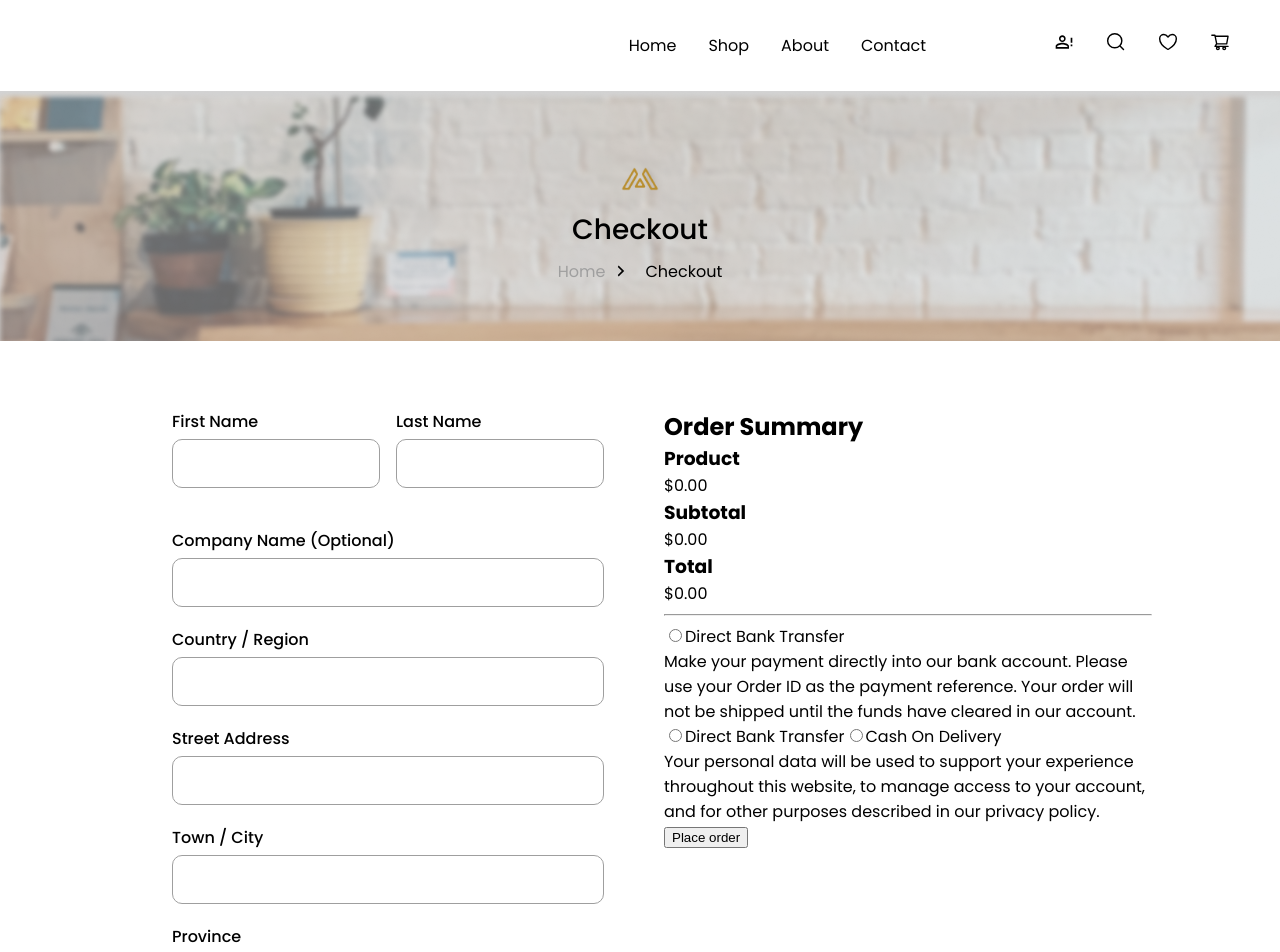
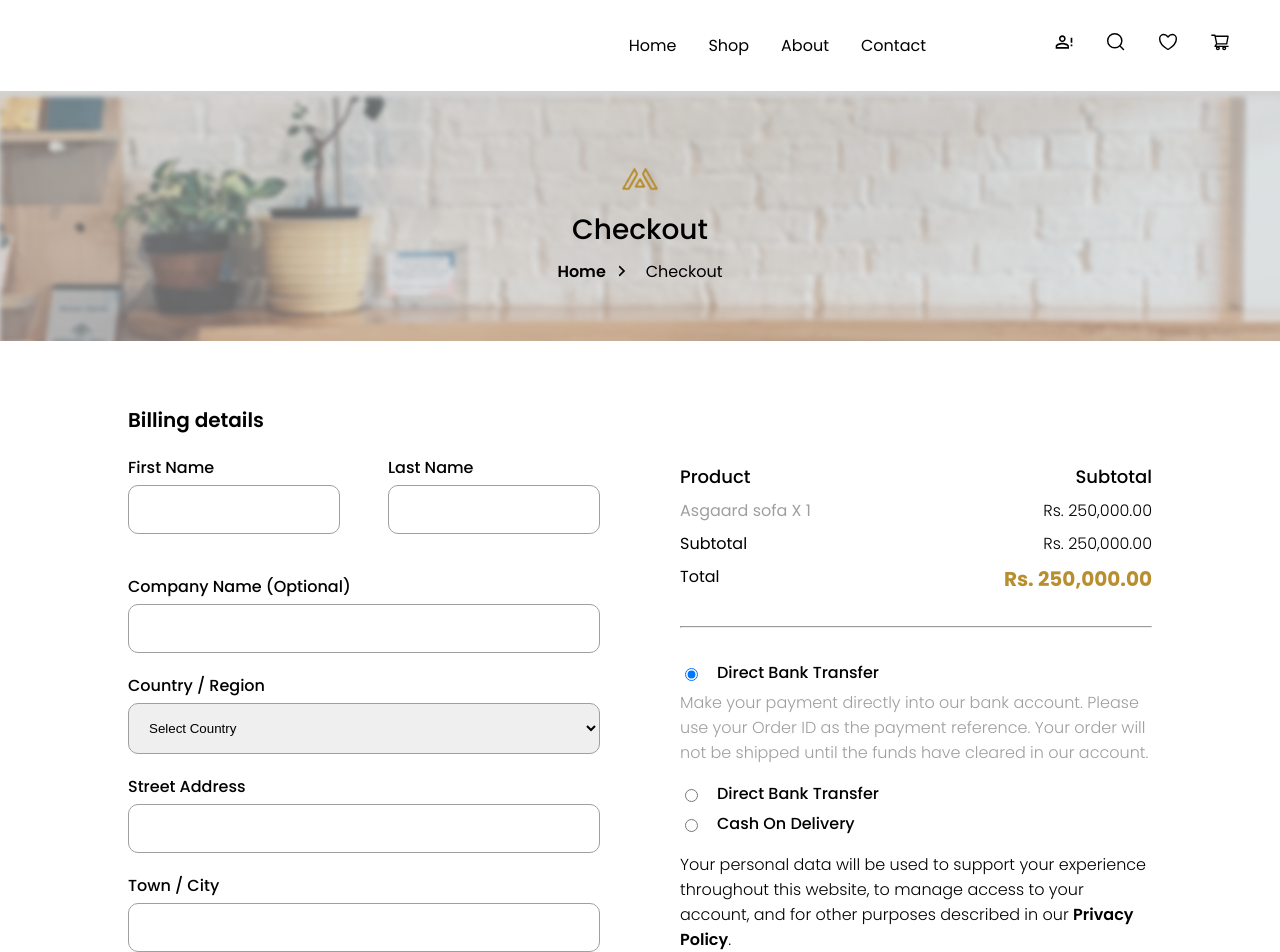
Before and after one commit to Ezzywealth/shop, a Next.js app: page /checkout in a window 1280 px wide. Shown: the top 952 px of the page. Built offline with nearby package versions, Linux system fonts and the light colour scheme.

Commit message:
add checkout page

```diff
--- a/src/app/checkout/page.tsx
+++ b/src/app/checkout/page.tsx
@@ -15,10 +15,13 @@ const CheckoutScreen = () => {
 	return (
 		<div>
 			<HeroSection title='Checkout' />
-			<section className={styles.checkout_container}>
-				<CheckoutForm />
-				<CartSummary />
-			</section>
+			<main className={styles.checkout}>
+				<h1 className={styles.billing_details}>Billing details</h1>
+				<section className={styles.checkout_container}>
+					<CheckoutForm />
+					<CartSummary />
+				</section>
+			</main>
 			<ServiceSection />
 			<FooterSection />
 		</div>
--- a/src/app/styles/breadcrumbs.module.scss
+++ b/src/app/styles/breadcrumbs.module.scss
@@ -26,6 +26,11 @@
 			color: $secondary-text-color;
 		}
 
+		.home_link {
+			color: $primary-color-black;
+			font-weight: 600;
+		}
+
 		a {
 			color: $primary-color-black;
 			text-decoration: none;
--- a/src/app/styles/checkout.module.scss
+++ b/src/app/styles/checkout.module.scss
@@ -1,16 +1,25 @@
 @import 'colors.module';
+
+.checkout {
+	padding: 4rem 10%;
 
 	.checkout_container {
 		display: grid;
 		grid-template-columns: repeat(2, 1fr);
 		justify-content: space-between;
 		margin-top: 20px;
-	gap: 3rem;
-	padding: 3rem 10%;
+		gap: 5rem;
+	}
+
+	.billing_details {
+		font-size: calc(20 / 16 * 1rem);
+		font-weight: 600;
+		color: $primary-color-black;
+		margin-bottom: 1rem;
 	}
 
 	.form_container {
-	max-width: 400px;
+		// max-width: 400px;
 		width: 100%;
 		margin: auto;
 
@@ -31,12 +40,19 @@
 				margin-bottom: 5px;
 				font-weight: 500;
 				font-size: 1rem;
+
+				input {
+					&:checked {
+						background-color: $primary-color-black;
+					}
+				}
 			}
 		}
 
 		.input_field {
 			width: 100%;
-		padding: 1rem 15px;
+			padding: 1rem;
+			box-sizing: border-box;
 			border: 1px solid $secondary-text-color;
 			border-radius: 10px;
 
@@ -54,3 +70,100 @@
 			margin-top: 20px;
 		}
 	}
+
+	.summary_container {
+		hr {
+			margin: 2rem 0;
+		}
+
+		.summary_top {
+			.summary_detail {
+				display: flex;
+				justify-content: space-between;
+				margin: 0.5rem 0;
+
+				.summary_header {
+					font-weight: 500;
+					font-size: calc(18 / 16 * 1rem);
+				}
+
+				.summary_title {
+					font-weight: 400;
+					font-size: 1rem;
+				}
+
+				.product_name {
+					font-weight: 400;
+					font-size: 1rem;
+					color: $secondary-text-color;
+				}
+
+				p {
+					font-weight: 300;
+					font-size: 1rem;
+				}
+
+				.summary_total_figure {
+					color: $price-text-color;
+					font-size: calc(20 / 16 * 1rem);
+					font-weight: 700;
+				}
+			}
+		}
+
+		.summary_bottom {
+			label {
+				display: flex;
+				align-items: center;
+				gap: 1rem;
+				margin-bottom: 5px;
+				font-weight: 500;
+				font-size: 1rem;
+			}
+
+			.summary_bottom_text_first {
+				font-weight: 300;
+				font-size: 1rem;
+				color: $secondary-text-color;
+				margin-bottom: 1rem;
+			}
+
+			.summary_bottom_text_second {
+				font-weight: 300;
+				font-size: 1rem;
+				color: $primary-color-black;
+				margin-top: 1rem;
+
+				.privacy_link {
+					color: $primary-color-black;
+
+					cursor: pointer;
+					font-weight: 600;
+				}
+			}
+
+			.summary_button_container {
+				display: flex;
+				justify-content: center;
+				margin-top: 2rem;
+
+				button {
+					padding: 0.8rem 5rem;
+					border: 1px solid $primary-color-black;
+					border-radius: 10px;
+					background-color: transparent;
+					color: $primary-color-black;
+					font-size: 1.2rem;
+					font-weight: 500;
+					cursor: pointer;
+					transition: all 0.3s ease-in-out;
+
+					&:hover {
+						background-color: darken($primary-color-black, 10%);
+						color: #fff;
+					}
+				}
+			}
+		}
+	}
+}
--- a/src/components/BreadCrumbs.tsx
+++ b/src/components/BreadCrumbs.tsx
@@ -14,7 +14,7 @@ const Breadcrumb = () => {
 		<nav className={styles.bread_container}>
 			<ul className={styles.crumbs_container}>
 				<li>
-					<Link className={styles.inactive_link} href='/'>
+					<Link className={styles.home_link} href='/'>
 						Home
 					</Link>
 				</li>
--- a/src/components/Checkout/CartSummary.tsx
+++ b/src/components/Checkout/CartSummary.tsx
@@ -1,30 +1,35 @@
 import React from 'react';
+import styles from '@/app/styles/checkout.module.scss';
+import Link from 'next/link';
 
 const CartSummary = () => {
 	return (
-		<section>
-			<article>
-				<h2>Order Summary</h2>
-				<div>
-					<h3>Product</h3>
-					<p>$0.00</p>
+		<section className={styles.summary_container}>
+			<article className={styles.summary_top}>
+				<div className={styles.summary_detail}>
+					<h3 className={styles.summary_header}>Product</h3>
+					<h3 className={styles.summary_header}>Subtotal</h3>
 				</div>
-				<div>
-					<h3>Subtotal</h3>
-					<p>$0.00</p>
+				<div className={styles.summary_detail}>
+					<p className={styles.product_name}>Asgaard sofa X 1</p>
+					<p>Rs. 250,000.00</p>
 				</div>
-				<div>
-					<h3>Total</h3>
-					<p>$0.00</p>
+				<div className={styles.summary_detail}>
+					<p className={styles.summary_title}>Subtotal</p>
+					<p>Rs. 250,000.00</p>
+				</div>
+				<div className={styles.summary_detail}>
+					<p className={styles.summary_title}>Total</p>
+					<p className={styles.summary_total_figure}>Rs. 250,000.00</p>
 				</div>
 			</article>
 			<hr />
-			<article>
+			<article className={styles.summary_bottom}>
 				<label htmlFor=''>
-					<input type='radio' name='' id='' />
+					<input type='radio' name='' id='' checked />
 					Direct Bank Transfer
 				</label>
-				<p>Make your payment directly into our bank account. Please use your Order ID as the payment reference. Your order will not be shipped until the funds have cleared in our account.</p>
+				<p className={styles.summary_bottom_text_first}>Make your payment directly into our bank account. Please use your Order ID as the payment reference. Your order will not be shipped until the funds have cleared in our account.</p>
 
 				<div>
 					<label htmlFor=''>
@@ -36,8 +41,14 @@ const CartSummary = () => {
 						Cash On Delivery
 					</label>
 				</div>
-				<p>Your personal data will be used to support your experience throughout this website, to manage access to your account, and for other purposes described in our privacy policy.</p>
-				<div>
+				<p className={styles.summary_bottom_text_second}>
+					Your personal data will be used to support your experience throughout this website, to manage access to your account, and for other purposes described in our{' '}
+					<Link href='/privacy' className={styles.privacy_link}>
+						privacy policy
+					</Link>
+					.
+				</p>
+				<div className={styles.summary_button_container}>
 					<button>Place order</button>
 				</div>
 			</article>
--- a/src/components/Checkout/CheckoutForm.tsx
+++ b/src/components/Checkout/CheckoutForm.tsx
@@ -20,7 +20,13 @@ const CheckoutForm = () => {
 				</div>
 				<div className={styles.form_group}>
 					<label htmlFor='country'>Country / Region</label>
-					<input type='text' id='country' className={styles.input_field} />
+					<select name='' id='' className={styles.input_field}>
+						<option value=''>Select Country</option>
+						<option value=''>Nepal</option>
+						<option value=''>India</option>
+						<option value=''>China</option>
+						<option value=''>USA</option>
+					</select>
 				</div>
 				<div className={styles.form_group}>
 					<label htmlFor='streetAddress'>Street Address</label>
@@ -32,7 +38,16 @@ const CheckoutForm = () => {
 				</div>
 				<div className={styles.form_group}>
 					<label htmlFor='province'>Province</label>
-					<input type='text' id='province' className={styles.input_field} />
+					<select name='' id='' className={styles.input_field}>
+						<option value=''>Select Province</option>
+						<option value=''>Province 1</option>
+						<option value=''>Province 2</option>
+						<option value=''>Province 3</option>
+						<option value=''>Province 4</option>
+						<option value=''>Province 5</option>
+						<option value=''>Province 6</option>
+						<option value=''>Province 7</option>
+					</select>
 				</div>
 				<div className={styles.form_group}>
 					<label htmlFor='zipCode'>ZIP Code</label>
--- a/src/components/ProductView/ImageGallery.tsx
+++ b/src/components/ProductView/ImageGallery.tsx
@@ -31,7 +31,7 @@ const ImageGallery: React.FC<ImageGalleryProps> = ({ images, mainImage }) => {
 					<Image height={80} width={80} key={index} src={image} alt={`Thumbnail ${index + 1}`} onClick={() => handleImageClick(image)} className={` ${loading && 'shimmer'} ${selectedImage === image ? styles.selectedThumbnail : styles.thumbnail}`} onLoadingComplete={() => setLoading(false)} />
 				))}
 			</div>
-			<Image src={selectedImage || ''} alt='Main Product' height={300} width={500} layout='responsive' className={` ${mainImageLoading && 'shimmer'}`} onLoadingComplete={() => setMainImageLoading(false)} />
+			<Image src={selectedImage || ''} alt='Main Product' height={400} width={400} className={` ${mainImageLoading && 'shimmer'}`} onLoadingComplete={() => setMainImageLoading(false)} />
 		</div>
 	);
 };
--- a/src/components/ProductView/RightTopView.tsx
+++ b/src/components/ProductView/RightTopView.tsx
@@ -11,7 +11,7 @@ const RightTopView = ({ productDetails }: Props) => {
 	return (
 		<div>
 			<h2 className={styles.product_title}>{productDetails?.title}</h2>
-			<p className={styles.product_price}>${productDetails?.price.toFixed(2)}</p>
+			<p className={styles.product_price}>Rs. {productDetails?.price.toFixed(2).replace(/\B(?=(\d{3})+(?!\d))/g, ',')}</p>
 			<span className={styles.ratings_container}>
 				<StarRating rating={productDetails?.rating || 0} /> | <span className={styles.texts}>5 Customer Review</span>
 			</span>
```
Lines whose indentation alone changed are shown as unchanged.
